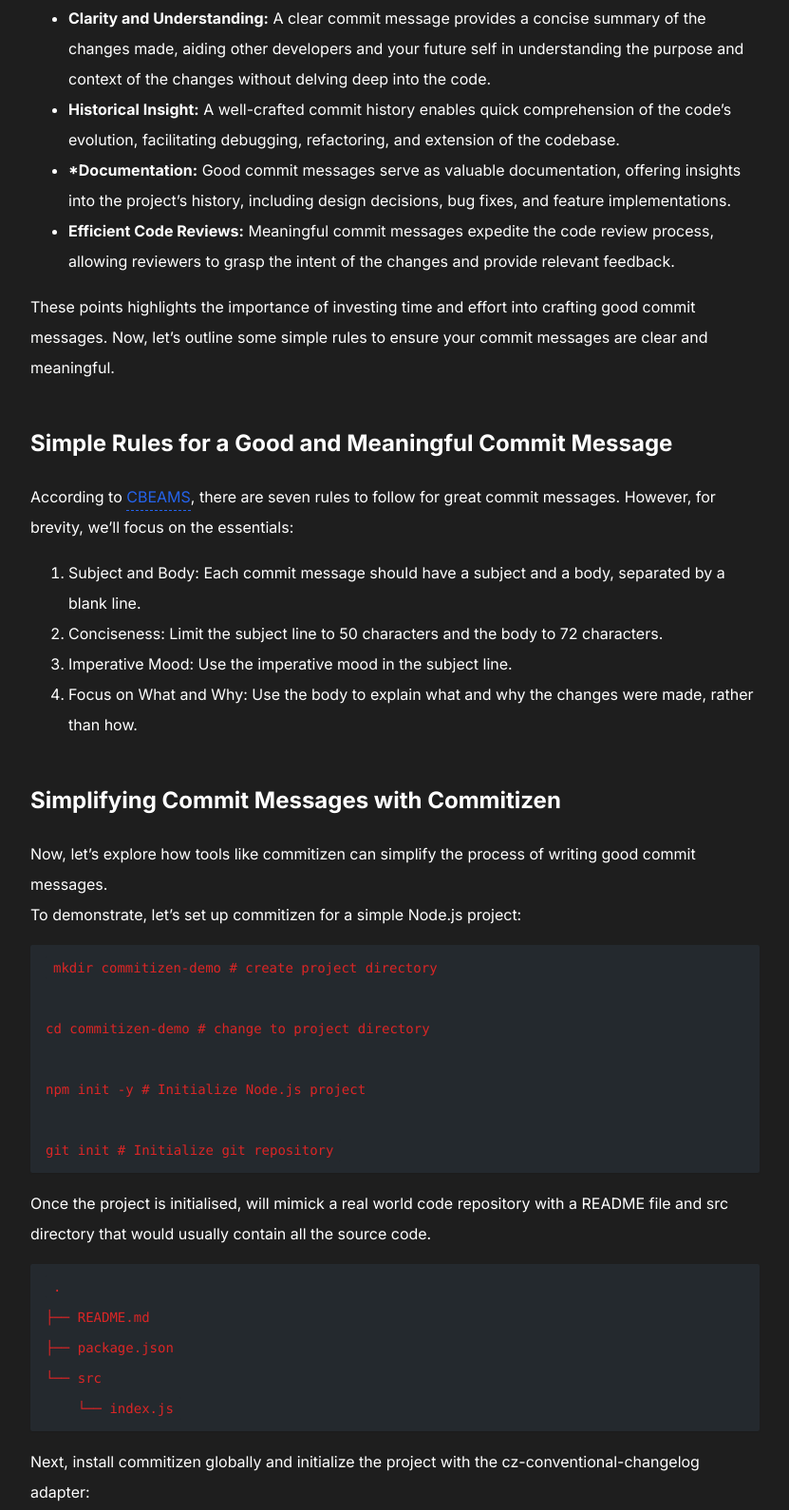
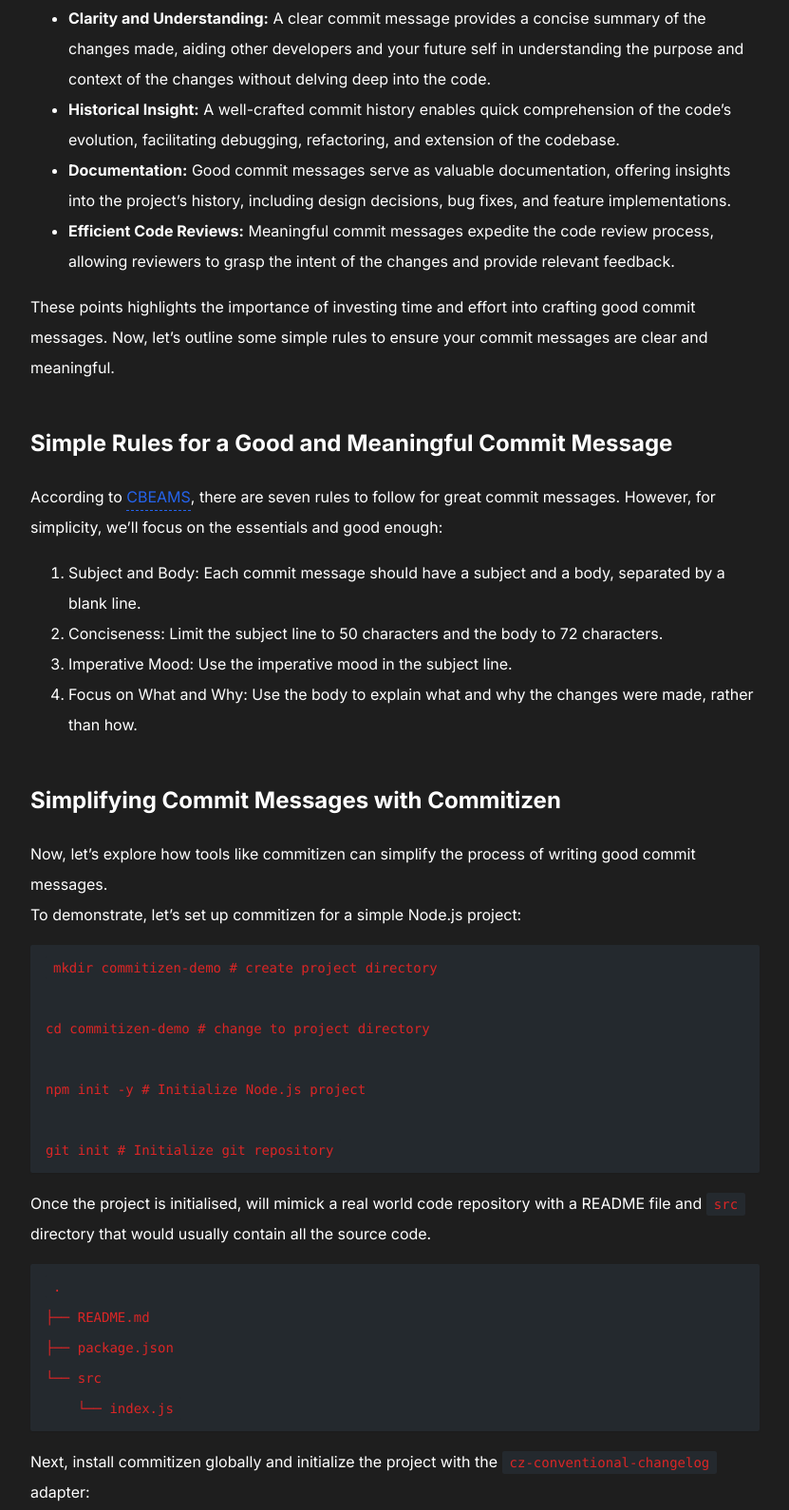
Before and after one commit to SanthoshRaju91/santhosh.raju, an Astro site: page /blogs/importance-of-good-commit-message in a window 1280 px wide. Shown: the part 915-2505 px from the top of the page at 95% size, without its empty margins (224-1055 px from the left). Built offline with nearby package versions, Linux system fonts and the light colour scheme; Astro itself is replaced by a stand-in of ours; code samples lack their colours.

Commit message:
fix: edits to final draft
Editing the importance to good message article for its mistakes and making it a final draft

````diff
--- a/src/pages/blogs/importance-of-good-commit-message.md
+++ b/src/pages/blogs/importance-of-good-commit-message.md
@@ -27,14 +27,14 @@ Before we dive into the details, let's address the fundamental question: why doe
 
 - **Clarity and Understanding:** A clear commit message provides a concise summary of the changes made, aiding other developers and your future self in understanding the purpose and context of the changes without delving deep into the code.
 - **Historical Insight:** A well-crafted commit history enables quick comprehension of the code's evolution, facilitating debugging, refactoring, and extension of the codebase.
-- **\*Documentation:** Good commit messages serve as valuable documentation, offering insights into the project's history, including design decisions, bug fixes, and feature implementations.
+- **Documentation:** Good commit messages serve as valuable documentation, offering insights into the project's history, including design decisions, bug fixes, and feature implementations.
 - **Efficient Code Reviews:** Meaningful commit messages expedite the code review process, allowing reviewers to grasp the intent of the changes and provide relevant feedback.
 
 These points highlights the importance of investing time and effort into crafting good commit messages. Now, let's outline some simple rules to ensure your commit messages are clear and meaningful.
 
 ### Simple Rules for a Good and Meaningful Commit Message
 
-According to [CBEAMS](https://cbea.ms/git-commit/), there are seven rules to follow for great commit messages. However, for brevity, we'll focus on the essentials:
+According to [CBEAMS](https://cbea.ms/git-commit/), there are seven rules to follow for great commit messages. However, for simplicity, we'll focus on the essentials and good enough:
 
 1. Subject and Body: Each commit message should have a subject and a body, separated by a blank line.
 2. Conciseness: Limit the subject line to 50 characters and the body to 72 characters.
@@ -57,7 +57,7 @@ npm init -y # Initialize Node.js project
 git init # Initialize git repository
 ```
 
-Once the project is initialised, will mimick a real world code repository with a README file and src directory that would usually contain all the source code.
+Once the project is initialised, will mimick a real world code repository with a README file and `src` directory that would usually contain all the source code.
 
 ```bash
 .
@@ -67,18 +67,19 @@ Once the project is initialised, will mimick a real world code repository with a
     └── index.js
 ```
 
-Next, install commitizen globally and initialize the project with the cz-conventional-changelog adapter:
+Next, install commitizen globally and initialize the project with the `cz-conventional-changelog` adapter:
 
 ```bash
 npm install -g commitizen # Install commitizen globally
+
 commitizen init cz-conventional-changelog --save-dev # Initialize project with commitizen
-
 ```
 
 Finally, integrate commitizen with husky to execute it automatically when committing changes:
 
 ```bash
 npm install --save-dev husky # Install husky
+
 npx husky init # Initialize husky
 ```
 
````
